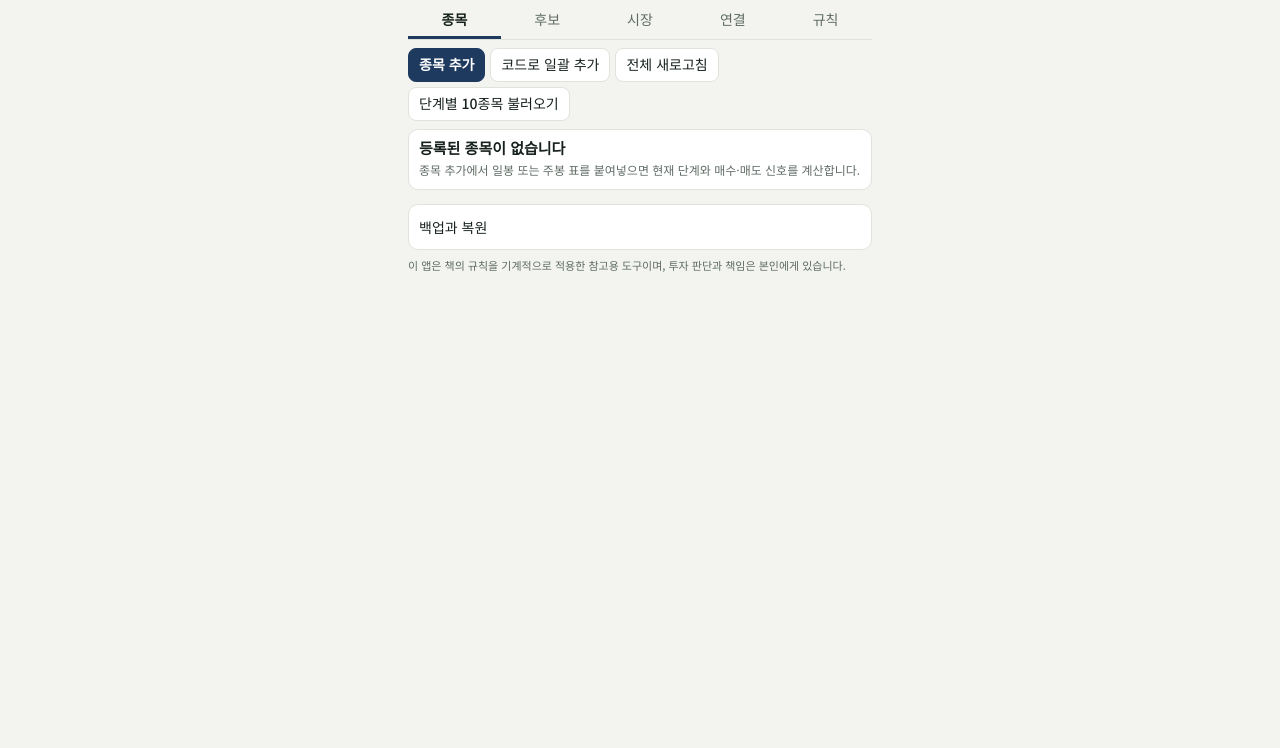
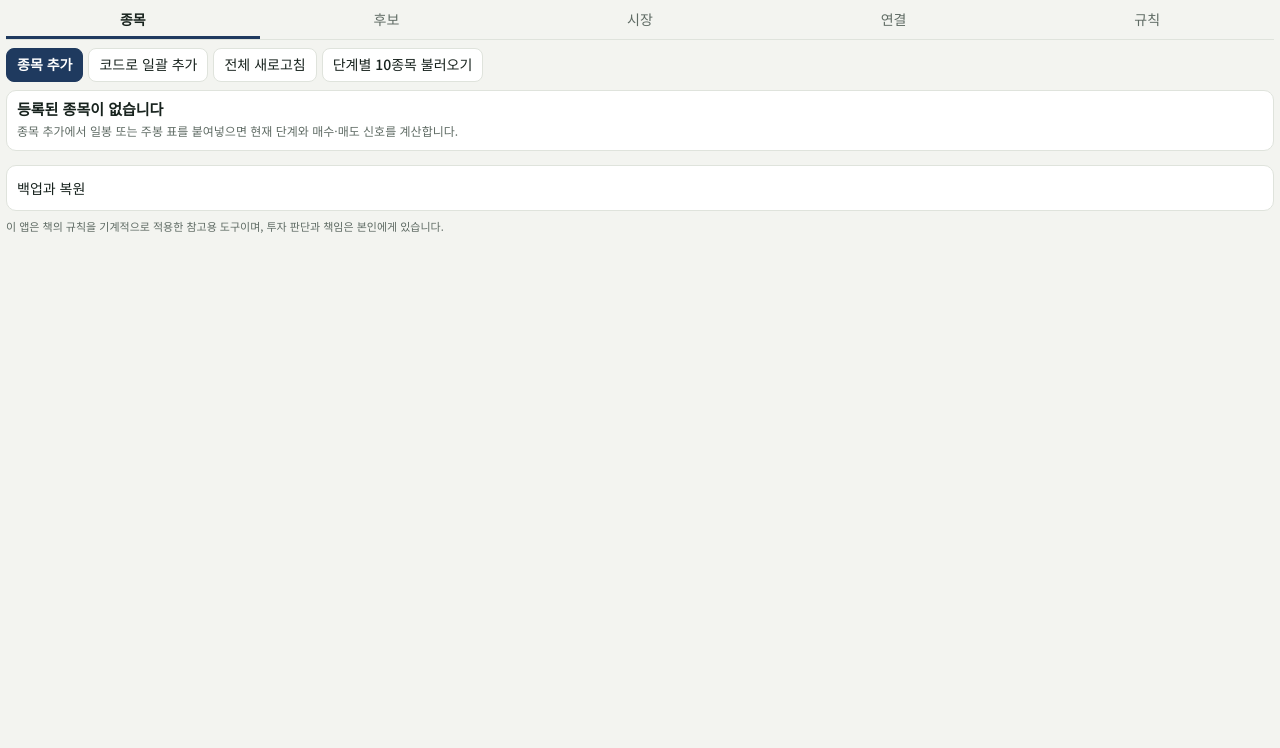
Before and after one commit to kangkm6-ctrl/K1, a plain HTML site: page index.html in a window 1280 px wide. Shown: the part 52-800 px from the top of the page. Drawn offline with Linux system fonts and the light colour scheme; a web font is replaced by a local one.

Commit message:
Add files via upload

```diff
--- a/index.html
+++ b/index.html
@@ -44,7 +44,7 @@
 *{box-sizing:border-box}
 html,body{margin:0;padding:0}
 body{background:var(--bg);color:var(--ink);font-family:var(--font-body);font-size:14px;line-height:1.35;-webkit-text-size-adjust:100%}
-.wrap{max-width:480px;margin:0 auto;padding:6px 8px 24px;overflow-x:hidden}
+.wrap{max-width:none;width:100%;margin:0;padding:6px 6px 24px;overflow-x:hidden}
 .wrap *{min-width:0}
 button{font:inherit;color:inherit;cursor:pointer}
 button:focus-visible,input:focus-visible,textarea:focus-visible,a:focus-visible{outline:2px solid var(--accent);outline-offset:2px}
```
